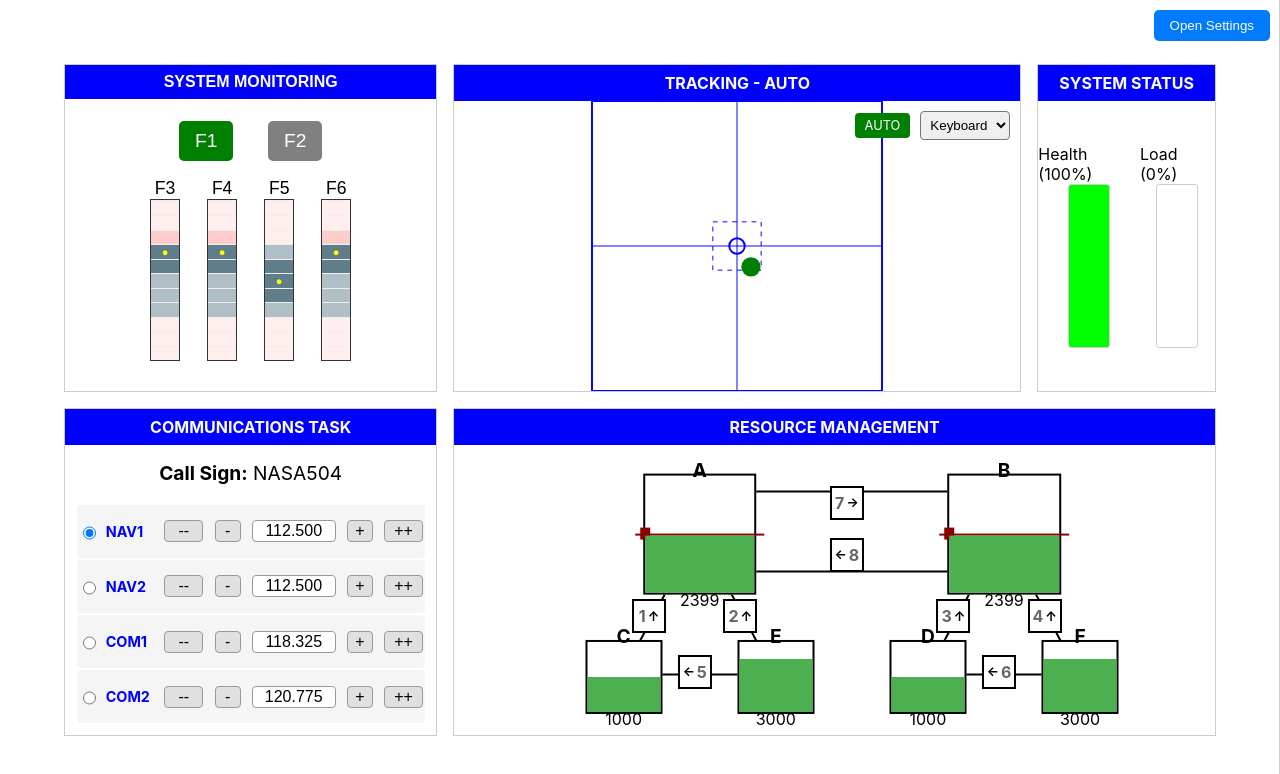
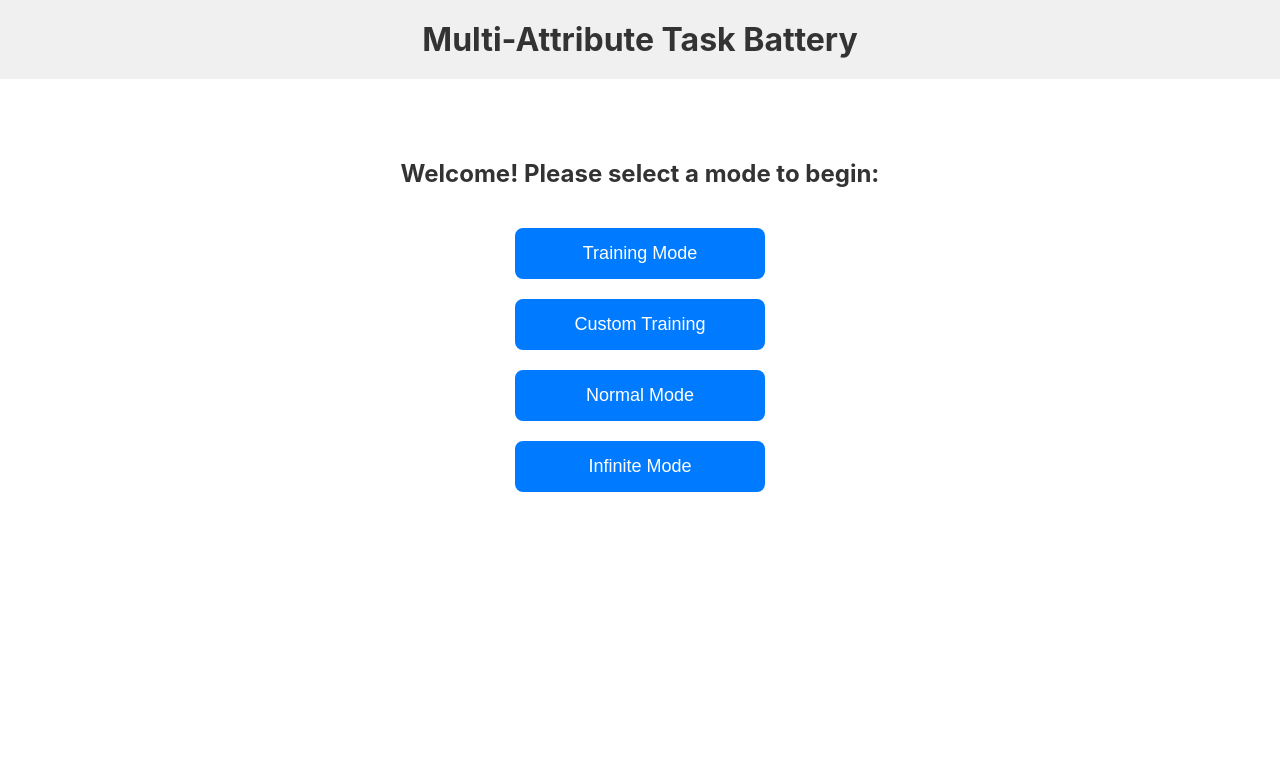
Before and after one commit to magkosm/matb-web-test, a React (Create React App) app: page / in a window 1280 px wide. Shown: the top 774 px of the page. Built offline with nearby package versions, Linux system fonts and the light colour scheme.

Commit message:
Add WelcomeScreen component with game mode selection. Implement dynamic settings adjustment based on selected mode (training/custom/normal/infinite). Settings are updated through UI controls rather than hard-coded values.

```diff
--- a/src/App.js
+++ b/src/App.js
@@ -5,19 +5,68 @@ import CommunicationsTask from './CommunicationsTask';
 import ResourceManagementTask from './ResourceManagementTask';
 import TrackingTask from './TrackingTask';
 import SystemHealth from './components/SystemHealth';
+import WelcomeScreen from './components/WelcomeScreen';
 import './App.css';
 
 function App() {
+  // Add game mode state
+  const [gameMode, setGameMode] = useState(null);
+
+  // Initialize with reasonable defaults
+  const [monitoringEPM, setMonitoringEPM] = useState(2);
+  const [commEPM, setCommEPM] = useState(2);
+  const [resourceEPM, setResourceEPM] = useState(2);
+  const [trackingEPM, setTrackingEPM] = useState(2);
+  const [trackingDifficulty, setTrackingDifficulty] = useState(5);
+  const [resourceDifficulty, setResourceDifficulty] = useState(5);
+
+  // Mode selection handler - updates the settings panel values
+  const handleModeSelect = (mode) => {
+    setGameMode(mode);
+
+    // Update settings panel based on mode
+    const settingsPanel = document.querySelector('.settings-section');
+    if (settingsPanel) {
+      const inputs = settingsPanel.querySelectorAll('input[type="number"], input[type="range"]');
+
+      inputs.forEach(input => {
+        const name = input.parentElement.textContent.toLowerCase();
+        let value;
+
+        switch (mode) {
+          case 'training':
+            value = name.includes('difficulty') ? 3 : 1;
+            break;
+          case 'custom':
+            // Don't change values for custom mode
+            return;
+          case 'normal':
+            value = name.includes('difficulty') ? 5 :
+                   name.includes('monitoring') ? 3 : 2;
+            break;
+          case 'infinite':
+            value = name.includes('difficulty') ? 7 :
+                   name.includes('monitoring') ? 4 : 3;
+            break;
+          default:
+            return;
+        }
+
+        // Update the input value and trigger change event
+        input.value = value;
+        input.dispatchEvent(new Event('change', { bubbles: true }));
+      });
+    }
+  };
+
   // -------------------------
   // 1) STATE & HANDLERS
   // -------------------------
 
   // Monitoring Task controls
-  const [monitoringEPM, setMonitoringEPM] = useState(3);
   const [showMonitoringLog, setShowMonitoringLog] = useState(false);
 
   // Communications Task controls
-  const [commEPM, setCommEPM] = useState(2);
   const [showCommLog, setShowCommLog] = useState(false);
   const [isCommTaskEnabled, setIsCommTaskEnabled] = useState(true);
 
@@ -28,13 +77,10 @@ function App() {
   const [commEventLog, setCommEventLog] = useState([]);
 
   // Resource Management controls
-  const [resourceEPM, setResourceEPM] = useState(2);
-  const [resourceDifficulty, setResourceDifficulty] = useState(5);
   const [showResourceLog, setShowResourceLog] = useState(false);
   const [resourceEventLog, setResourceEventLog] = useState([]);
 
   // Tracking Task controls
-  const [trackingEPM, setTrackingEPM] = useState(2);
   const [showTrackingLog, setShowTrackingLog] = useState(false);
   const [trackingEventLog, setTrackingEventLog] = useState([]);
 
@@ -50,9 +96,6 @@ function App() {
 
   // Add new state for tracking task enabled/disabled
   const [isTrackingTaskEnabled, setIsTrackingTaskEnabled] = useState(true);
-
-  // Add state for tracking difficulty
-  const [trackingDifficulty, setTrackingDifficulty] = useState(5);
 
   // Custom handler to append Tracking logs
   const handleTrackingLogUpdate = useCallback((newEntry) => {
@@ -98,6 +141,11 @@ function App() {
 
   // Add with other state declarations (around line 20-30)
   const [trackingMetrics, setTrackingMetrics] = useState(TrackingTask.getDefaultMetrics());
+
+  // If no game mode is selected, show welcome screen
+  if (!gameMode) {
+    return <WelcomeScreen onModeSelect={handleModeSelect} />;
+  }
 
   return (
     <div className="app-container" style={{ height: '100vh', overflow: 'hidden' }}>
--- /dev/null
+++ b/src/components/WelcomeScreen.jsx
@@ -0,0 +1,113 @@
+import React from 'react';
+
+const WelcomeScreen = ({ onModeSelect }) => {
+  const buttonStyle = {
+    padding: '15px 30px',
+    margin: '10px',
+    fontSize: '18px',
+    borderRadius: '8px',
+    border: 'none',
+    cursor: 'pointer',
+    backgroundColor: '#007bff',
+    color: 'white',
+    transition: 'transform 0.2s, background-color 0.2s',
+    width: '250px',
+  };
+
+  const containerStyle = {
+    display: 'flex',
+    flexDirection: 'column',
+    alignItems: 'center',
+    minHeight: '100vh',
+    backgroundColor: 'white',
+  };
+
+  const topBarStyle = {
+    width: '100%',
+    backgroundColor: '#f0f0f0',
+    padding: '20px',
+    textAlign: 'center',
+    marginBottom: '40px',
+  };
+
+  const contentStyle = {
+    display: 'flex',
+    flexDirection: 'column',
+    alignItems: 'center',
+    padding: '20px',
+  };
+
+  return (
+    <div style={containerStyle}>
+      <div style={topBarStyle}>
+        <h1 style={{ margin: 0, color: '#333' }}>Multi-Attribute Task Battery</h1>
+      </div>
+
+      <div style={contentStyle}>
+        <h2 style={{ marginBottom: '30px', color: '#333' }}>Welcome! Please select a mode to begin:</h2>
+
+        <button
+          style={buttonStyle}
+          onClick={() => onModeSelect('training')}
+          onMouseOver={(e) => {
+            e.target.style.backgroundColor = '#0056b3';
+            e.target.style.transform = 'scale(1.05)';
+          }}
+          onMouseOut={(e) => {
+            e.target.style.backgroundColor = '#007bff';
+            e.target.style.transform = 'scale(1)';
+          }}
+        >
+          Training Mode
+        </button>
+
+        <button
+          style={buttonStyle}
+          onClick={() => onModeSelect('custom')}
+          onMouseOver={(e) => {
+            e.target.style.backgroundColor = '#0056b3';
+            e.target.style.transform = 'scale(1.05)';
+          }}
+          onMouseOut={(e) => {
+            e.target.style.backgroundColor = '#007bff';
+            e.target.style.transform = 'scale(1)';
+          }}
+        >
+          Custom Training
+        </button>
+
+        <button
+          style={buttonStyle}
+          onClick={() => onModeSelect('normal')}
+          onMouseOver={(e) => {
+            e.target.style.backgroundColor = '#0056b3';
+            e.target.style.transform = 'scale(1.05)';
+          }}
+          onMouseOut={(e) => {
+            e.target.style.backgroundColor = '#007bff';
+            e.target.style.transform = 'scale(1)';
+          }}
+        >
+          Normal Mode
+        </button>
+
+        <button
+          style={buttonStyle}
+          onClick={() => onModeSelect('infinite')}
+          onMouseOver={(e) => {
+            e.target.style.backgroundColor = '#0056b3';
+            e.target.style.transform = 'scale(1.05)';
+          }}
+          onMouseOut={(e) => {
+            e.target.style.backgroundColor = '#007bff';
+            e.target.style.transform = 'scale(1)';
+          }}
+        >
+          Infinite Mode
+        </button>
+      </div>
+    </div>
+  );
+};
+
+export default WelcomeScreen;
```
